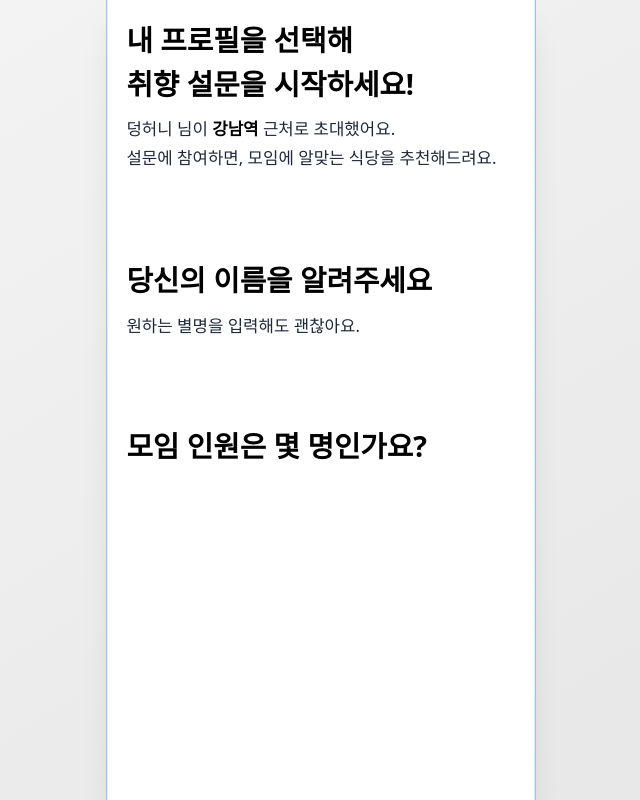
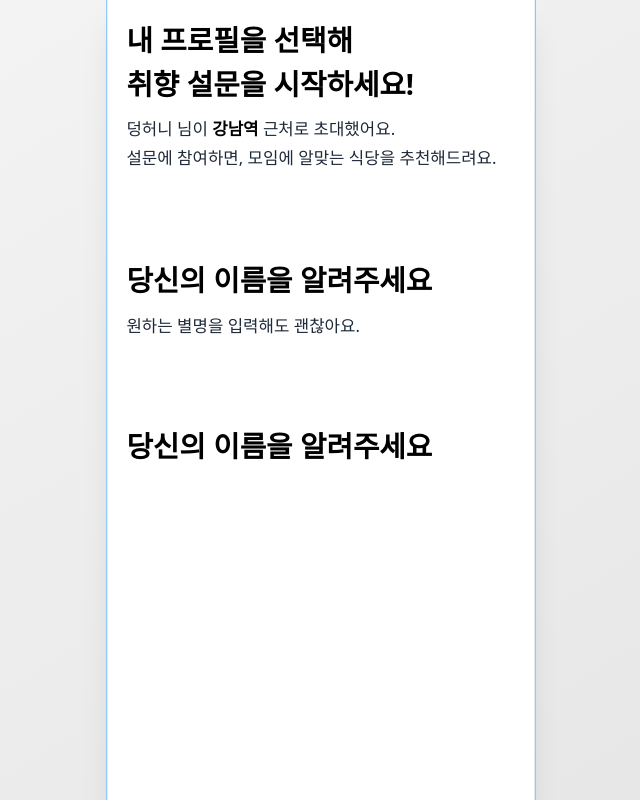
Before and after one commit to depromeet/17th-team3-Web, a Next.js app: page /title in a window 1280 px wide. Shown: the whole page, without its empty margins (319-959 px from the left). Built offline with nearby package versions, Linux system fonts and the light colour scheme.

Commit message:
[Refactor]! 사용성 향상을 위해 Title 컴포넌트 props명 변경 (#10) - children에서 description으로 변경

```diff
--- a/src/app/_components/ui/Title.tsx
+++ b/src/app/_components/ui/Title.tsx
@@ -1,14 +1,14 @@
 interface TitleProps {
   title: string;
-  children?: React.ReactNode;
+  description?: React.ReactNode;
 }
 
-const Title = ({ title, children }: TitleProps) => {
+const Title = ({ title, description }: TitleProps) => {
   return (
     <header>
       {/* todo: 스타일 점검 */}
       <h1 className="text-2xl/[1.5] font-bold whitespace-pre-wrap">{title}</h1>
-      {children && <p className="mt-2 text-sm/[1.7] text-gray-800">{children}</p>}
+      {description && <p className="mt-2 text-sm/[1.7] text-gray-800">{description}</p>}
     </header>
   );
 };
--- a/src/app/title/page.tsx
+++ b/src/app/title/page.tsx
@@ -3,21 +3,25 @@ import Title from '@/app/_components/ui/Title';
 const Page = () => {
   return (
     <div className="p-4">
-      <Title title={`내 프로필을 선택해\n취향 설문을 시작하세요!`}>
-        {/* todo: 스타일 점검 */}
-        덩허니 님이 <strong className="text-black">강남역</strong> 근처로 초대했어요.
-        <br />
-        설문에 참여하면, 모임에 알맞는 식당을 추천해드려요.
-      </Title>
+      {/* todo: 스타일 점검 */}
+      <Title
+        title={`내 프로필을 선택해\n취향 설문을 시작하세요!`}
+        description={
+          <>
+            덩허니 님이 <strong className="text-black">강남역</strong> 근처로 초대했어요.
+            <br />
+            설문에 참여하면, 모임에 알맞는 식당을 추천해드려요.
+          </>
+        }
+      />
       <br />
       <br />
       <br />
-
-      <Title title={`당신의 이름을 알려주세요`}>원하는 별명을 입력해도 괜찮아요.</Title>
+      <Title title={`당신의 이름을 알려주세요`} description="원하는 별명을 입력해도 괜찮아요." />
       <br />
       <br />
       <br />
-      <Title title={`모임 인원은 몇 명인가요?`}></Title>
+      <Title title={`당신의 이름을 알려주세요`} />
     </div>
   );
 };
```
